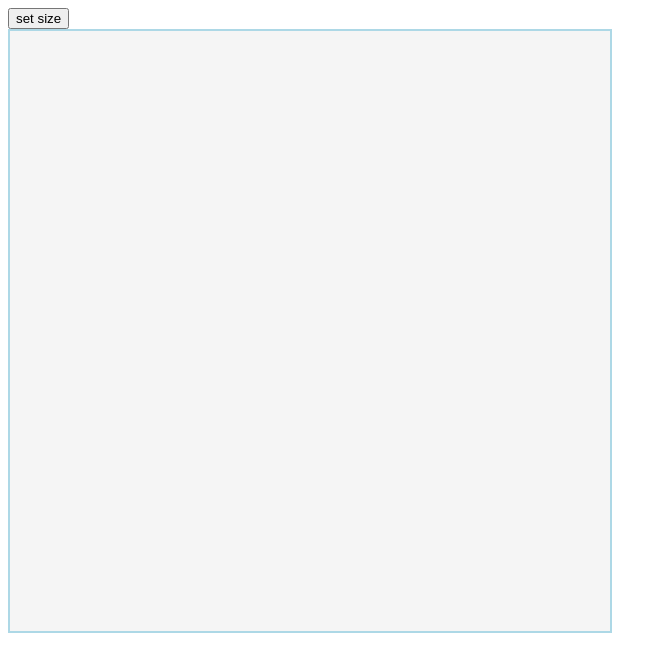
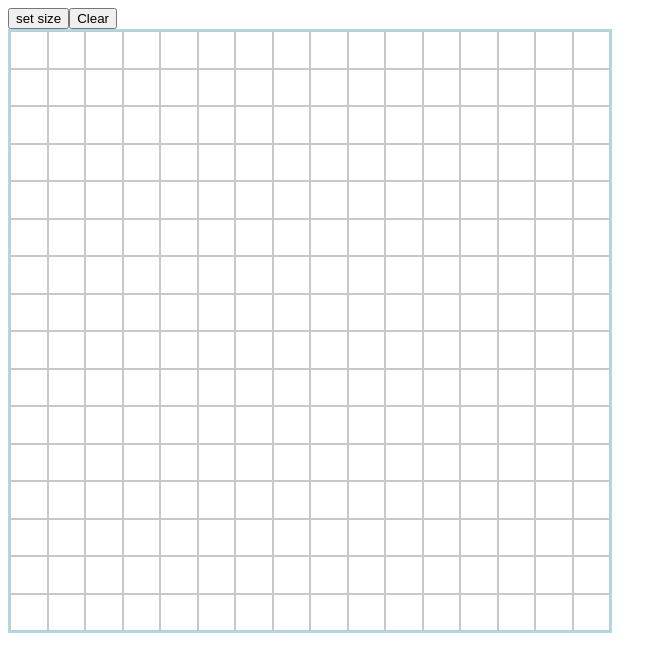
Before and after one commit to ChoiceTHEDOG/Etch-A-Sketch, a plain HTML site: page index.html in a window 1280 px wide. Shown: the whole page, without its empty margins (0-667 px from the left). Drawn offline with Linux system fonts and the light colour scheme.

Commit message:
Arreglaods los bugs de la creacion de la grid, agreado el boton para limpiarla

```diff
--- a/scrip.js
+++ b/scrip.js
@@ -3,13 +3,27 @@ const mainContainer = document.querySelector("div");
 // creation of the grid container
 const gridDivContainer = document.createElement("div");
 gridDivContainer.setAttribute("id", "gridContainerDiv");
-mainContainer.appendChild(gridDivContainer)
+mainContainer.appendChild(gridDivContainer);
 
 // size button creation
 const sizeButton = document.createElement("button");
 sizeButton.setAttribute("id", "sizeButton");
-sizeButton.textContent = "set size"
+sizeButton.textContent = "set size";
+sizeButton.classList.add("button");
 mainContainer.insertBefore(sizeButton, gridDivContainer);
+
+// clear grid button
+const clearButton = document.createElement("button");
+clearButton.setAttribute("id", "clearButton");
+clearButton.textContent = "Clear";
+clearButton.classList.add("button");
+mainContainer.insertBefore(clearButton, gridDivContainer);
+
+clearButton.addEventListener("click", () => {
+    gridDivContainer.childNodes.forEach((div) => {
+        div.classList.remove("hoverOn");
+    })
+});
 
 let userInputSize;
 
@@ -17,21 +31,38 @@ let userInputSize;
 sizeButton.addEventListener("click", () => {
     userInputSize = prompt("Enter a number between 1-100 to set the grid size by side");
     if(userInputSize >= 1 && userInputSize <= 100){
-        createGridItem(userInputSize)
+        createGrid(userInputSize)
     } else {
         alert("Invalid value, please enter a number between 1-100");
     }
 });
 
 
-function createGridItem(size){
+function createGrid(size){
+    deleteGrid();
+    deleteGrid();
+    deleteGrid();
+    deleteGrid();
+    deleteGrid();
+    deleteGrid();
+    deleteGrid();
+    deleteGrid();
+    deleteGrid();
     gridDivContainer.style.gridTemplateColumns = `repeat(${size}, 1fr)`;
-    for(let i = 0; i < size * size; i++){
-        const item = document.createElement("div");
-        item.classList.add("cell");
-        item.addEventListener("mouseenter", () => {
-            item.classList.add("hoverOn");
-        });
-        gridDivContainer.appendChild(item);
+    gridDivContainer.style.gridTemplateRows = `repeat(${size}, 1fr)`;
+    for (let x = 0; x < (size * size); x++) {
+        const cell = document.createElement("div");
+        cell.classList.add("cell");
+        cell.addEventListener("mouseenter", () => {
+            cell.classList.add("hoverOn");
+        })
+        gridDivContainer.appendChild(cell);
     }
 }
+createGrid(16);
+
+function deleteGrid(){
+    gridDivContainer.childNodes.forEach((div) => {
+        div.remove()
+    })
+}
--- a/style.css
+++ b/style.css
@@ -14,8 +14,8 @@
 }
 
 .cell{
-    border: 1px solid black;
-    box-sizing: border-box;
+    border: 0.5px solid rgb(200, 200, 200);
+    background-color: white;
 }
 
 .hoverOn{
```
